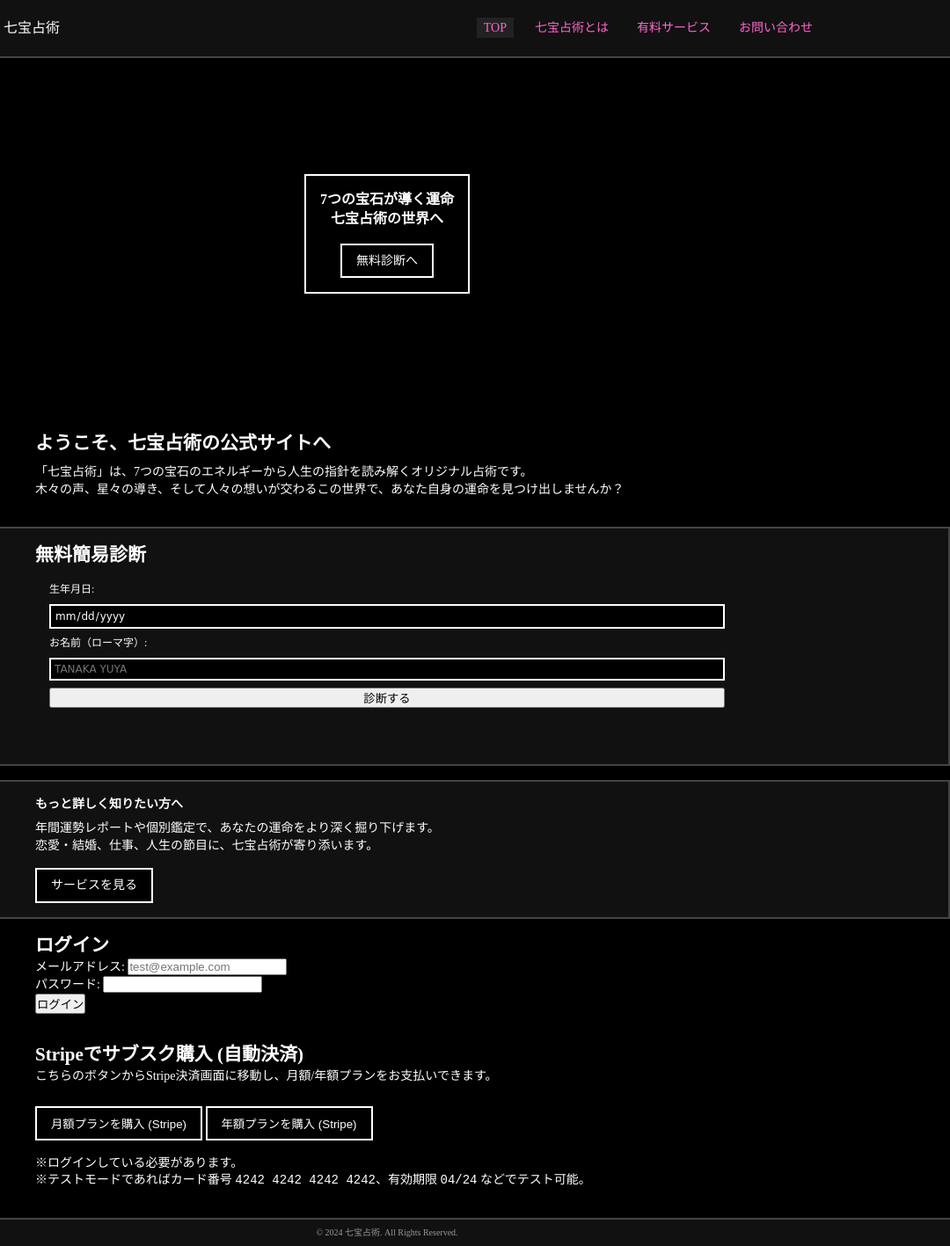
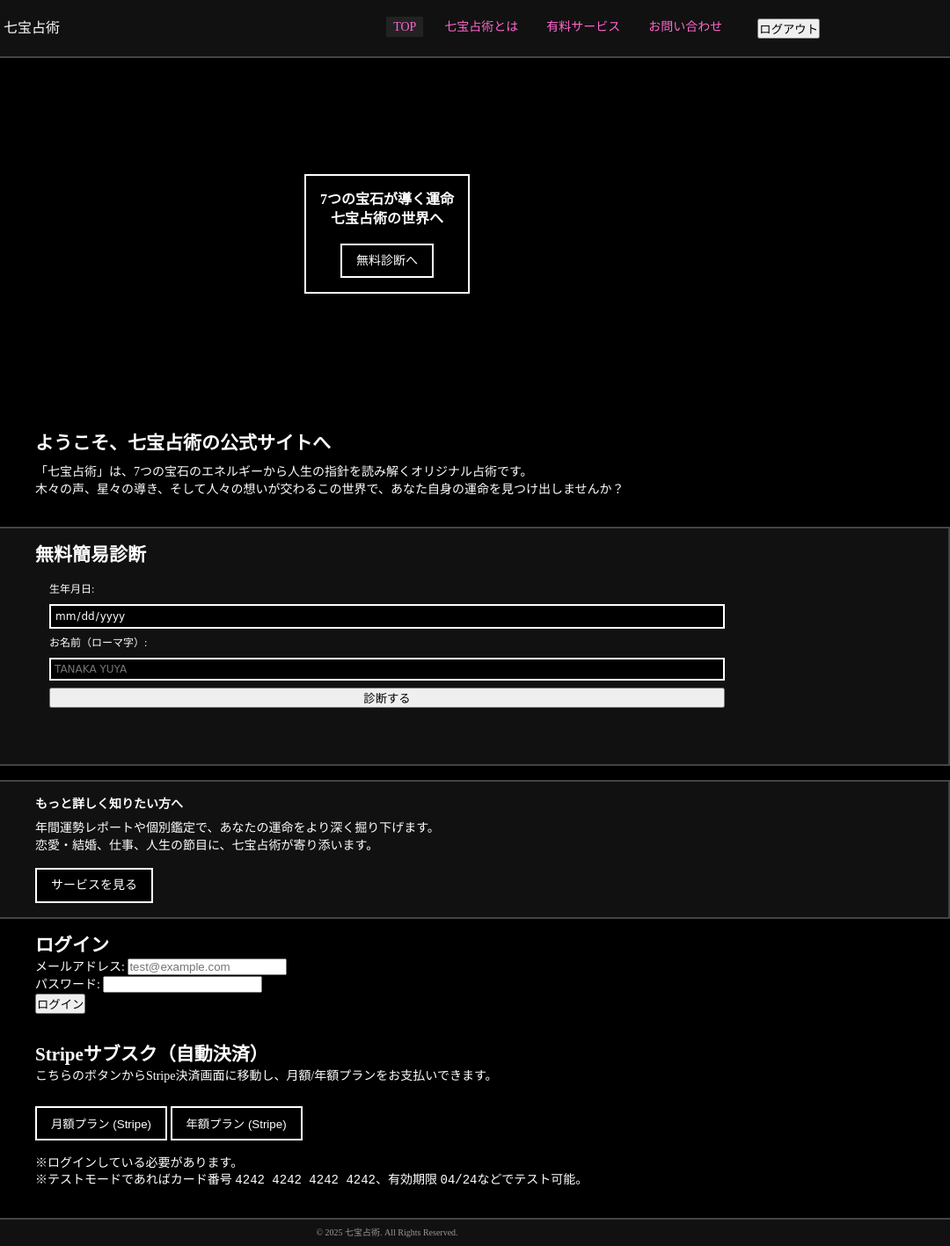
Before and after one commit to chop0522/oracle, a plain HTML site: page index.html in a window 1280 px wide. Shown: the full height of the page at 88% size, 200-1280 px from the left. Drawn offline with Linux system fonts and the light colour scheme.

```diff
--- a/assets/js/main.js
+++ b/assets/js/main.js
@@ -6,8 +6,9 @@
  * 2) fortuneForm（無料簡易診断）
  * 3) loginForm（ログイン → JWTトークン取得）
  * 4) gem.html用: 宝石データを "assets/data/gemsData.json" から読み込み
- * 5) service.html用: UI切り替え (ログイン状態確認→ボタン出し分け)
+ * 5) service.html用: UI切り替え (ログイン状態確認→ボタン出しわけ)
  * 6) Stripe Checkout呼び出し (openStripeCheckout)
+ * 7) ログアウト関数 (logout)
  ***************************************************/
 
 document.addEventListener('DOMContentLoaded', () => {
@@ -145,8 +146,7 @@
 async function fetchGemData(gemId) {
   const allData = await fetchAllGemsData();
   if (!allData) return null;
-  const gem = allData.gems.find(g => g.id === gemId);
-  return gem || null;
+  return allData.gems.find(g => g.id === gemId) || null;
 }
 
 async function fetchAllGemsData() {
@@ -166,7 +166,7 @@
 
 /***************************************************
  * setupUserStatusUI: (service.html)
- * ここでは空処理 or 必要に応じて拡張
+ * （ここでは特に何もしていないが、service.html側に合わせて実装可能）
  ***************************************************/
 function setupUserStatusUI() {
   // もしservice.htmlでログイン状態を切り替えるなら記述
@@ -203,8 +203,19 @@
     }
   } catch (err) {
     console.error(err);
-    alert('通信エラーが発生しました。詳細: ' + err);
+    alert('通信エラーが発生しました: ' + err);
   }
+}
+
+/***************************************************
+ * 7) ログアウト用関数
+ ***************************************************/
+function logout() {
+  // ローカルストレージのトークン/メールを削除し、未ログイン状態に戻す
+  localStorage.removeItem('token');
+  localStorage.removeItem('email');
+  // ログインページへ移動 or 画面リロード
+  window.location.href = 'login.html'; // 例: login.html へ
 }
 
 /***************************************************
--- a/index.html
+++ b/index.html
@@ -11,7 +11,7 @@
   <!-- ヘッダー -->
   <header class="site-header">
     <div class="header-inner">
-      <!-- ロゴ -->
+      <!-- ロゴアイコン -->
       <a href="index.html" class="site-logo">
         <img src="assets/images/icon.png" alt="七宝占術ロゴ" class="logo-img" />
         <span class="site-title">七宝占術</span>
@@ -23,6 +23,8 @@
           <li><a href="about.html">七宝占術とは</a></li>
           <li><a href="service.html">有料サービス</a></li>
           <li><a href="contact.html">お問い合わせ</a></li>
+          <!-- ▼ ログアウトボタンをナビに追加 (お好みで) -->
+          <li><button onclick="logout()" style="margin-left:1rem;">ログアウト</button></li>
         </ul>
       </nav>
     </div>
@@ -76,7 +78,7 @@
     </div>
   </section>
 
-  <!-- ▼ ログインフォーム -->
+  <!-- ログインフォーム -->
   <section class="section" id="login-section">
     <div class="container">
       <h2>ログイン</h2>
@@ -96,18 +98,18 @@
     </div>
   </section>
 
-  <!-- ▼ Stripe Checkout用ボタン (旧サブスクフォームは削除) -->
+  <!-- ▼ Stripe Checkout用ボタン (旧サブスクフォーム削除) -->
   <section class="section" id="stripe-checkout-section">
     <div class="container">
-      <h2>Stripeでサブスク購入 (自動決済)</h2>
+      <h2>Stripeサブスク（自動決済）</h2>
       <p>こちらのボタンからStripe決済画面に移動し、月額/年額プランをお支払いできます。</p>
       <div style="margin:1rem 0;">
-        <button class="cta-button" onclick="openStripeCheckout('monthly')">月額プランを購入 (Stripe)</button>
-        <button class="cta-button" onclick="openStripeCheckout('annual')">年額プランを購入 (Stripe)</button>
+        <button class="cta-button" onclick="openStripeCheckout('monthly')">月額プラン (Stripe)</button>
+        <button class="cta-button" onclick="openStripeCheckout('annual')">年額プラン (Stripe)</button>
       </div>
       <p>
         ※ログインしている必要があります。<br>
-        ※テストモードであればカード番号 <code>4242 4242 4242 4242</code>、有効期限 <code>04/24</code> などでテスト可能。
+        ※テストモードであればカード番号 <code>4242 4242 4242 4242</code>、有効期限 <code>04/24</code>などでテスト可能。
       </p>
     </div>
   </section>
@@ -116,7 +118,7 @@
   <!-- フッター -->
   <footer class="site-footer">
     <div class="footer-inner">
-      <p>&copy; 2024 七宝占術. All Rights Reserved.</p>
+      <p>&copy; 2025 七宝占術. All Rights Reserved.</p>
     </div>
   </footer>
 
```
